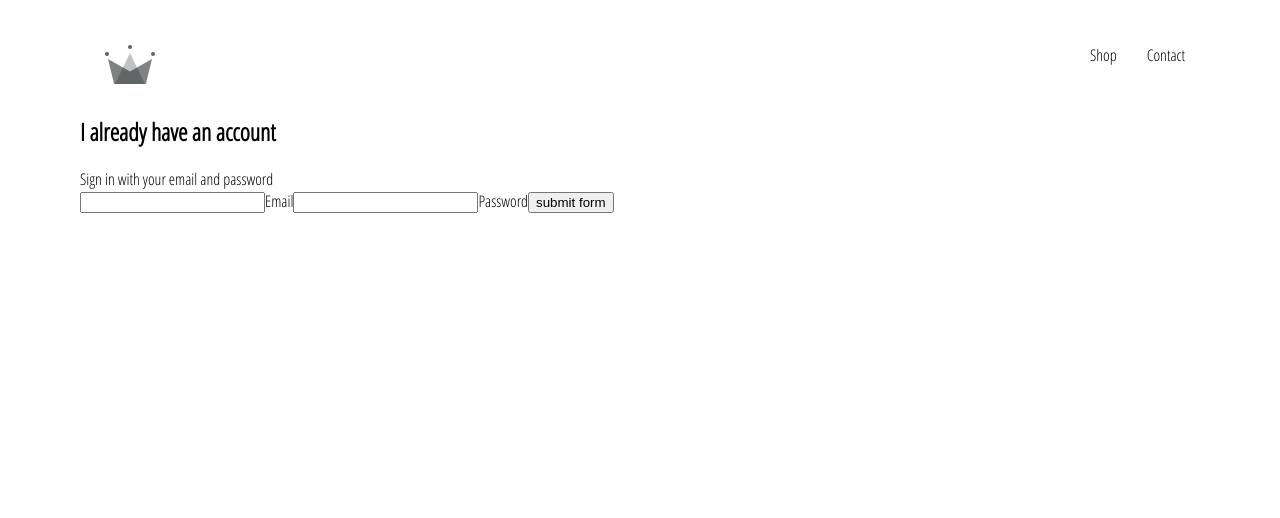
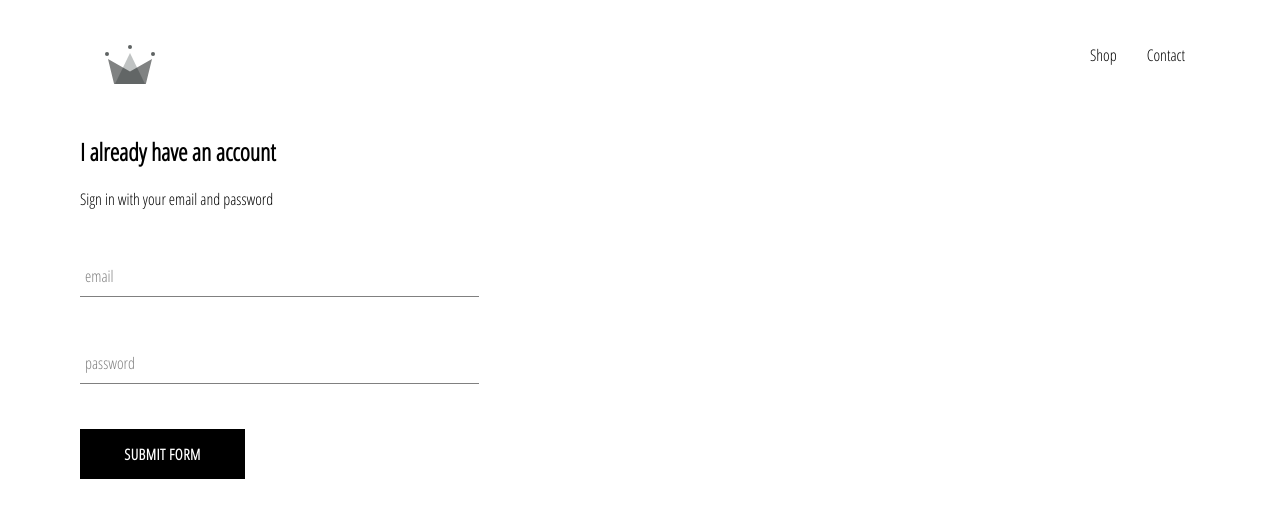
Before and after one commit to Maryam-bit/crown-clothing, a React (Create React App) app: page /signin in a window 1280 px wide. Shown: the top 518 px of the page. Built offline with nearby package versions, Linux system fonts and the light colour scheme.

Commit message:
sign in component complete

```diff
--- /dev/null
+++ b/src/components/custom-button/custom-button.component.js
@@ -0,0 +1,11 @@
+import React from 'react'
+import "./custom-button.styles.scss"
+const CustomButton = ({children, ...otherProps}) => {
+    return (
+        <button className="custom-button" {...otherProps} >
+            {children}
+        </button>
+    )
+}
+
+export default CustomButton;
--- /dev/null
+++ b/src/components/custom-button/custom-button.styles.scss
@@ -0,0 +1,22 @@
+.custom-button {
+    min-width: 165px;
+    width: auto;
+    height: 50px;
+    letter-spacing: 0.5px;
+    line-height: 50px;
+    padding: 0 35px 0 35px;
+    font-size: 15px;
+    background-color: black;
+    color: white;
+    text-transform: uppercase;
+    font-family: 'Open Sans Condensed';
+    font-weight: bolder;
+    border: none;
+    cursor: pointer;
+
+    &:hover {
+      background-color: white;
+      color: black;
+      border: 1px solid black;
+    }
+  }
--- /dev/null
+++ b/src/components/form-input/form-input.component.js
@@ -0,0 +1,18 @@
+import React from 'react'
+import "./form-input.styles.scss"
+export const FormInput = ({handleChange, label , ...otherProps}) => {
+    return (
+        <div className="group">
+            <input className="form-input" onChange={handleChange} {...otherProps}/>
+            {label
+            ?
+            (<label className={`${otherProps.value.length ? "shrink" : ""} form-input-label`}>
+                {label}
+            </label>)
+            :
+            null}
+        </div>
+    )
+}
+
+export default FormInput
--- /dev/null
+++ b/src/components/form-input/form-input.styles.scss
@@ -0,0 +1,54 @@
+$sub-color: grey;
+$main-color: black;
+
+@mixin shrinkLabel {
+  top: -14px;
+  font-size: 12px;
+  color: $main-color;
+}
+
+.group {
+  position: relative;
+  margin: 45px 0;
+
+  .form-input {
+    background: none;
+    background-color: white;
+    color: $sub-color;
+    font-size: 18px;
+    padding: 10px 10px 10px 5px;
+    display: block;
+    width: 100%;
+    border: none;
+    border-radius: 0;
+    border-bottom: 1px solid $sub-color;
+    margin: 25px 0;
+
+    &:focus {
+      outline: none;
+    }
+
+    &:focus ~ .form-input-label {
+      @include shrinkLabel();
+    }
+  }
+
+  input[type='password'] {
+    letter-spacing: 0.3em;
+  }
+
+  .form-input-label {
+    color: $sub-color;
+    font-size: 16px;
+    font-weight: normal;
+    position: absolute;
+    pointer-events: none;
+    left: 5px;
+    top: 10px;
+    transition: 300ms ease all;
+
+    &.shrink {
+      @include shrinkLabel();
+    }
+  }
+}
--- a/src/components/sign-in/Sign-in.component.jsx
+++ b/src/components/sign-in/Sign-in.component.jsx
@@ -1,4 +1,8 @@
 import React from 'react'
+import FromInput, { FormInput } from "../form-input/form-input.component"
+import "./Sign-in.styles.scss"
+import CustomButtom from "../custom-button/custom-button.component"
+import CustomButton from '../custom-button/custom-button.component'
 
 class SignIn extends React.Component {
     constructor(props){
@@ -25,11 +29,9 @@
                 <span>Sign in with your email and password</span>
 
                 <form onSubmit={this.handleSubmit}>
-                    <input name="email" type="email" value={this.state.email} required onChange={this.handleChange}/>
-                    <label>Email</label>
-                    <input name="password" type="password" value={this.state.password} required onChange={this.handleChange}/>
-                    <label>Password</label>
-                    <input type="submit" value="submit form"/>
+                    <FormInput name="email" type="email" value={this.state.email} required handleChange={this.handleChange} label="email"/>
+                    <FromInput name="password" type="password" value={this.state.password} required handleChange={this.handleChange} label="password"/>
+                    <CustomButton type="submit">submit form</CustomButton>
                 </form>
             </div>
         )
--- a/src/components/sign-in/Sign-in.styles.scss
+++ b/src/components/sign-in/Sign-in.styles.scss
@@ -0,0 +1,8 @@
+.sign-in{
+    width: 30vw;
+    display: flex;
+    flex-direction: column;
+}
+.title{
+    margin: 10px 0;
+}
```
